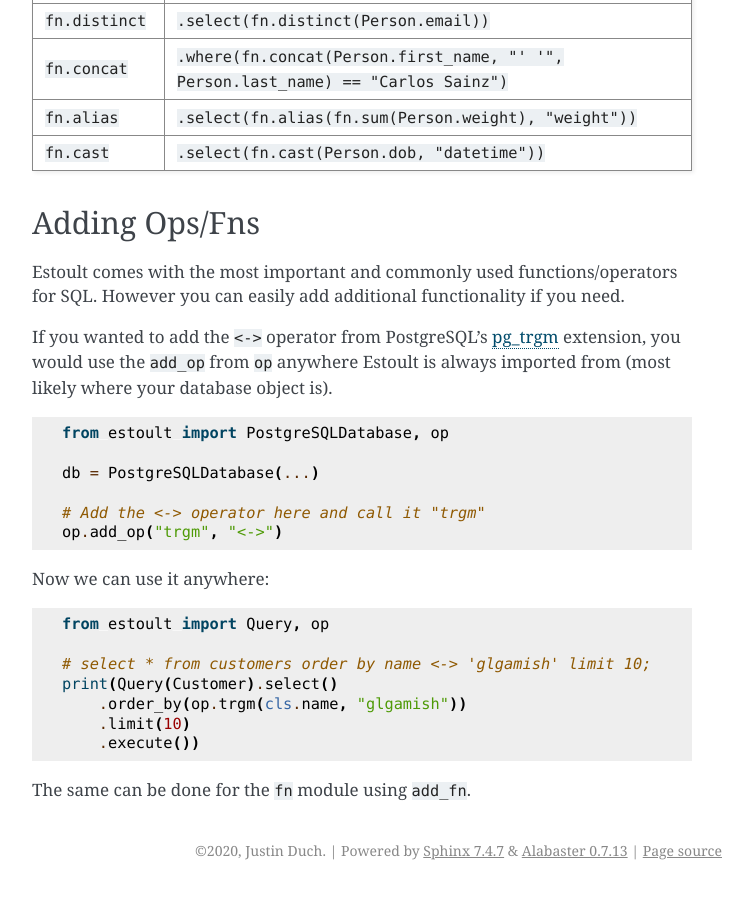
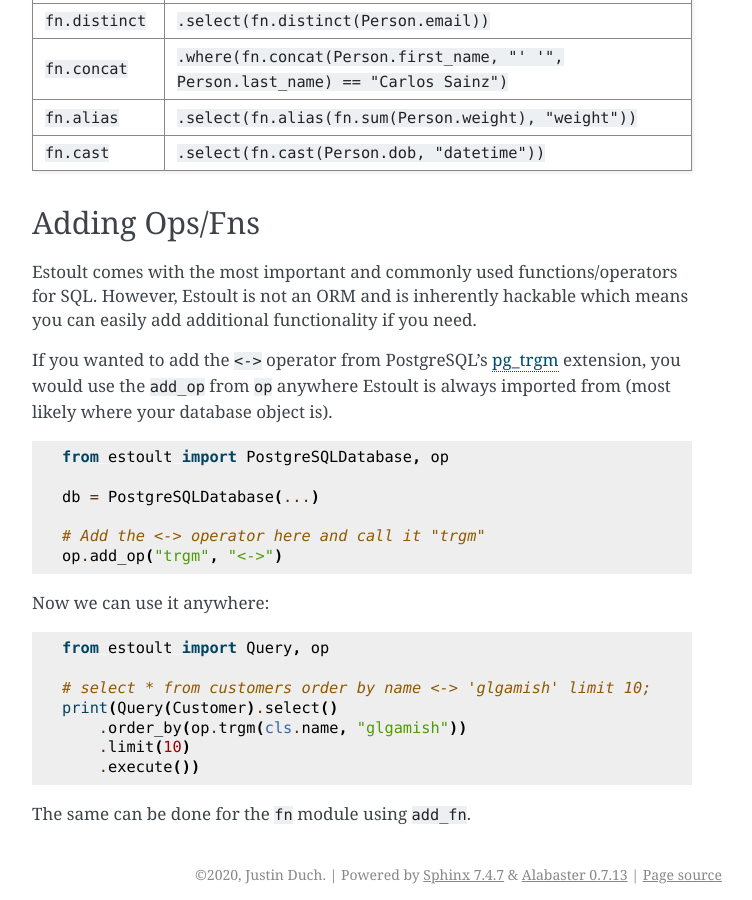
Before and after one commit to halcyonnouveau/estoult, a Sphinx documentation site: the page built from docs/how_tos.rst, in a window 1280 px wide and 900 px high, scrolled down 2466 px. Shown: the whole window, without its empty margins (388-1140 px from the left). Built offline with Sphinx 7.4.7, drawn with Linux system fonts in a browser that asks for light colours.

Commit message:
update docs

```diff
--- a/docs/how_tos.rst
+++ b/docs/how_tos.rst
@@ -139,7 +139,7 @@ Function operators are imported with the ``fn`` module.
 Adding Ops/Fns
 --------------
 
-Estoult comes with the most important and commonly used functions/operators for SQL. However you can easily add additional functionality if you need.
+Estoult comes with the most important and commonly used functions/operators for SQL. However, Estoult is not an ORM and is inherently hackable which means you can easily add additional functionality if you need.
 
 If you wanted to add the ``<->`` operator from PostgreSQL's `pg_trgm <https://www.postgresql.org/docs/current/pgtrgm.html>`_ extension, you would use the ``add_op`` from ``op`` anywhere Estoult is always imported from (most likely where your database object is).
 
```
